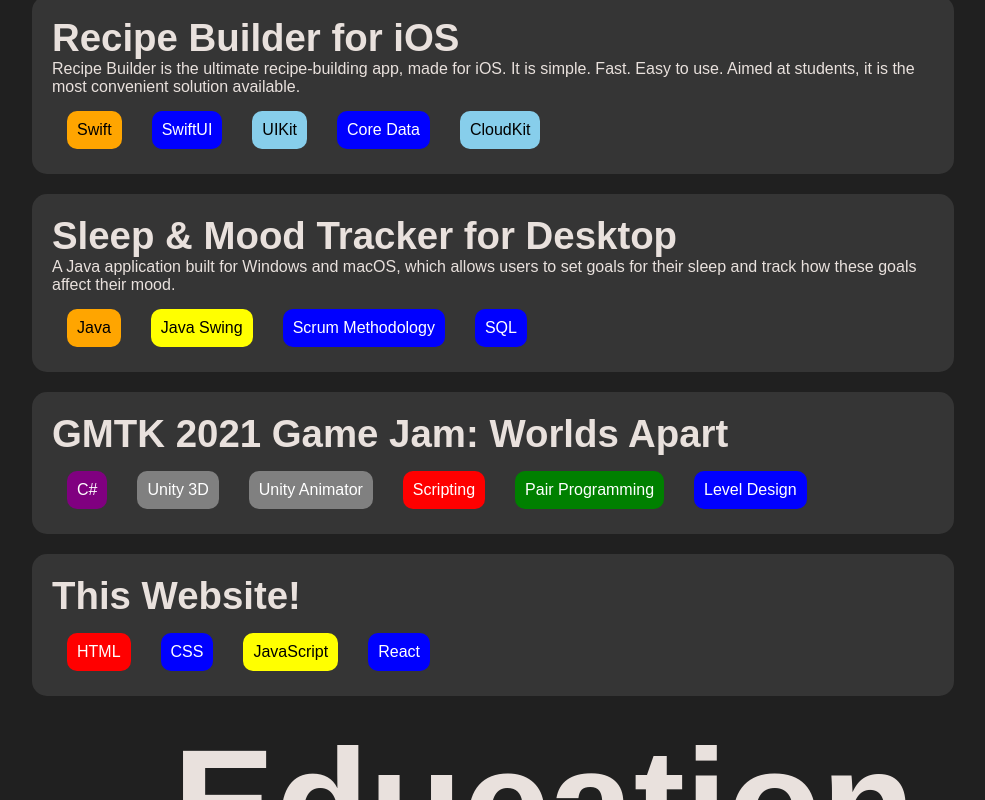
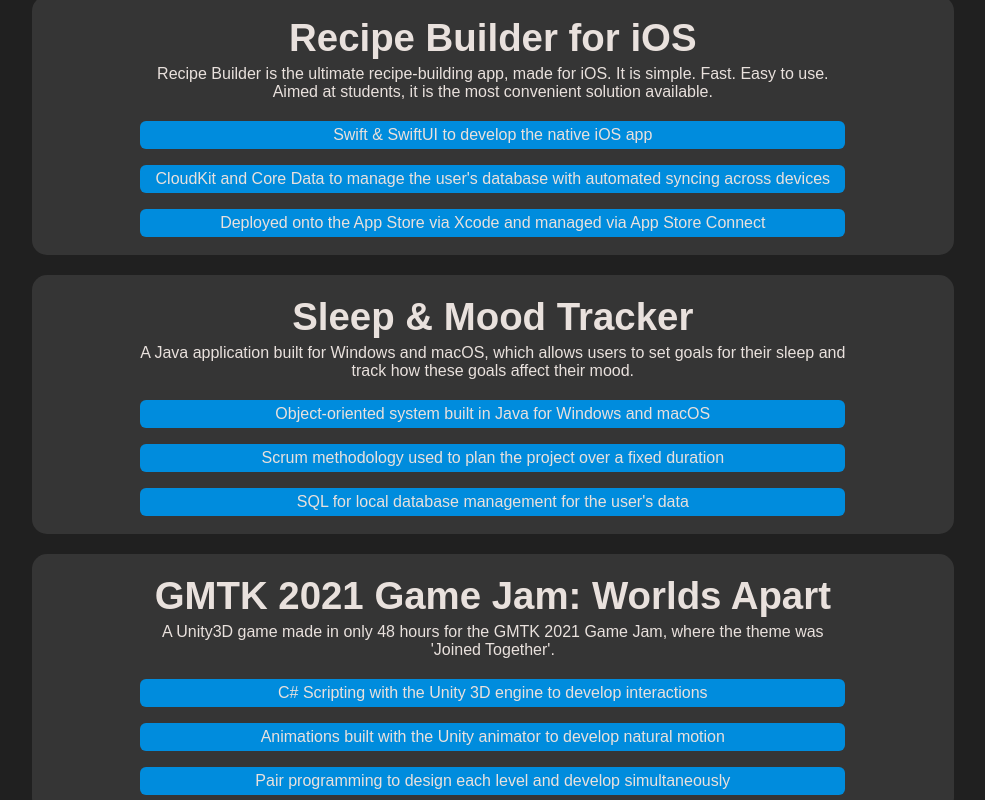
Before and after one commit to jakedves/portfolio, a React (Create React App) app: page / in a window 1280 px wide. Shown: the part 1720-2520 px from the top of the page, without its empty margins (96-1081 px from the left). Built offline with nearby package versions, Linux system fonts and the light colour scheme.

Commit message:
Updated badges and projects page (desktop)

```diff
--- a/src/App.js
+++ b/src/App.js
@@ -6,6 +6,7 @@
 import "./styles/Education.css";
 import "./styles/Teaser.css";
 import "./styles/Contact.css";
+import "./styles/Badges.css";
 import Home from "./components/Home.js";
 import About from "./components/About.js";
 import Projects from "./components/Projects";
--- a/src/components/BadgeList.js
+++ b/src/components/BadgeList.js
@@ -1,20 +1,12 @@
-export default function BadgeList({ tools }) {
-  const blackText = ["yellow", "orange", "white", "lightblue", "skyblue"];
-
-  if (tools == null) {
+export default function BadgeList({ badges }) {
+  if (badges == null) {
     return null;
   }
 
-  return tools.map((tool) => {
+  return badges.map((badge) => {
     return (
-      <div
-        className="tool"
-        style={{
-          background: tool.color,
-          color: blackText.includes(tool.color) ? "black" : "white",
-        }}
-      >
-        {tool.tool}
+      <div className="badge">
+        <h6>{badge.content}</h6>
       </div>
     );
   });
--- a/src/components/Project.js
+++ b/src/components/Project.js
@@ -10,7 +10,7 @@
     <div className="project-card">
       <h3 className="project-title">{project.name}</h3>
       <p className="project-desc-short">{project.shortDesc}</p>
-      <BadgeList tools={project.tools}></BadgeList>
+      <BadgeList badges={project.badges}></BadgeList>
     </div>
   );
 }
--- a/src/components/Projects.js
+++ b/src/components/Projects.js
@@ -14,16 +14,20 @@
       designed for storing quick recipes easily, without the hassle of other similar apps. With the combination of the NoSQL Core Data
       database, and CloudKit integration, recipes are always available across devices, which is a convenient way to view recipes while cooking.`,
       image: RecipeBuilder,
-      tools: [
-        { tool: "Swift", color: "orange" },
-        { tool: "SwiftUI", color: "blue" },
-        { tool: "UIKit", color: "skyblue" },
-        { tool: "Core Data", color: "blue" },
-        { tool: "CloudKit", color: "skyblue" },
+      badges: [
+        { content: "Swift & SwiftUI to develop the native iOS app" },
+        {
+          content:
+            "CloudKit and Core Data to manage the user's database with automated syncing across devices",
+        },
+        {
+          content:
+            "Deployed onto the App Store via Xcode and managed via App Store Connect",
+        },
       ],
     },
     {
-      name: "Sleep & Mood Tracker for Desktop",
+      name: "Sleep & Mood Tracker",
       shortDesc: `A Java application built for Windows and macOS, which allows users to set goals for their sleep and track
       how these goals affect their mood.`,
       desc: `This application was built for Windows and macOS devices, and is a Java application that encourages users
@@ -31,37 +35,51 @@
       worked as a team of seven to build this project, which we split up into a UI team, database team, and controller team where we followed
       a Scrum methodology to deliver this project within our deadline.`,
       image: SleepTracker,
-      tools: [
-        { tool: "Java", color: "orange" },
-        { tool: "Java Swing", color: "yellow" },
-        { tool: "Scrum Methodology", color: "blue" },
-        { tool: "SQL", color: "blue" },
+      badges: [
+        {
+          content: "Object-oriented system built in Java for Windows and macOS",
+        },
+        {
+          content:
+            "Scrum methodology used to plan the project over a fixed duration",
+        },
+        { content: "SQL for local database management for the user's data" },
       ],
     },
     {
       name: "GMTK 2021 Game Jam: Worlds Apart",
+      shortDesc: `A Unity3D game made in only 48 hours for the GMTK 2021 Game Jam, where the theme was 'Joined Together'.`,
       desc: `This game was a submission for a Game Jam, where we have 48 hours to design and develop a game based on the theme:
        'Joined Together'. This game was built using Unity3D, along with C# and developed with pair programming. The concept behind
        the game is that there's two worlds that you exist in simultaneously, and you're trying to bring them back together. Each world
        replies on you to solve a puzzle that's based in the other world to progress.`,
       image: WorldsApart,
-      tools: [
-        { tool: "C#", color: "purple" },
-        { tool: "Unity 3D", color: "grey" },
-        { tool: "Unity Animator", color: "grey" },
-        { tool: "Scripting", color: "red" },
-        { tool: "Pair Programming", color: "green" },
-        { tool: "Level Design", color: "blue" },
+      badges: [
+        {
+          content:
+            "C# Scripting with the Unity 3D engine to develop interactions",
+        },
+        {
+          content:
+            "Animations built with the Unity animator to develop natural motion",
+        },
+        {
+          content:
+            "Pair programming to design each level and develop simultaneously",
+        },
       ],
     },
     {
-      name: "This Website!",
+      name: "jakedavies.dev",
+      shortDesc: `This website was built using HTML, CSS, JavaScript and React, to show off some of my front-end skills`,
       desc: `This website is my portfolio. Built using HTML, CSS, JavaScript and React.`,
-      tools: [
-        { tool: "HTML", color: "red" },
-        { tool: "CSS", color: "blue" },
-        { tool: "JavaScript", color: "yellow" },
-        { tool: "React", color: "blue" },
+      badges: [
+        { content: "HTML, CSS and JavaScript to create a front-end page" },
+        { content: "React used to create declarative components for the UI" },
+        {
+          content:
+            "GitHub pages (with Google domains) to host the website at my URL",
+        },
       ],
     },
   ];
--- /dev/null
+++ b/src/styles/Badges.css
@@ -0,0 +1,12 @@
+.badge {
+  display: block;
+  background: rgb(0, 140, 221);
+  border-radius: 6px;
+  margin: 8px 0;
+  width: 80%;
+}
+
+.badge h6 {
+  font-weight: normal;
+  padding: 5px;
+}
--- a/src/styles/Projects.css
+++ b/src/styles/Projects.css
@@ -11,12 +11,19 @@
   background: #353535;
   padding: 20px 20px 10px 20px;
   margin: 20px 0;
+
+  display: flex;
+  flex-direction: column;
+  align-items: center;
+  text-align: center;
+  overflow-wrap: break-word;
 }
 
-/* Tool Badges */
-.tool {
-  padding: 10px;
-  margin: 15px;
-  border-radius: 10px;
-  display: inline-block;
+.project-card .project-title,
+.project-card .project-desc-short {
+  width: 80%;
 }
+
+.project-card .project-desc-short {
+  margin: 5px 0 12px 0;
+}
```
